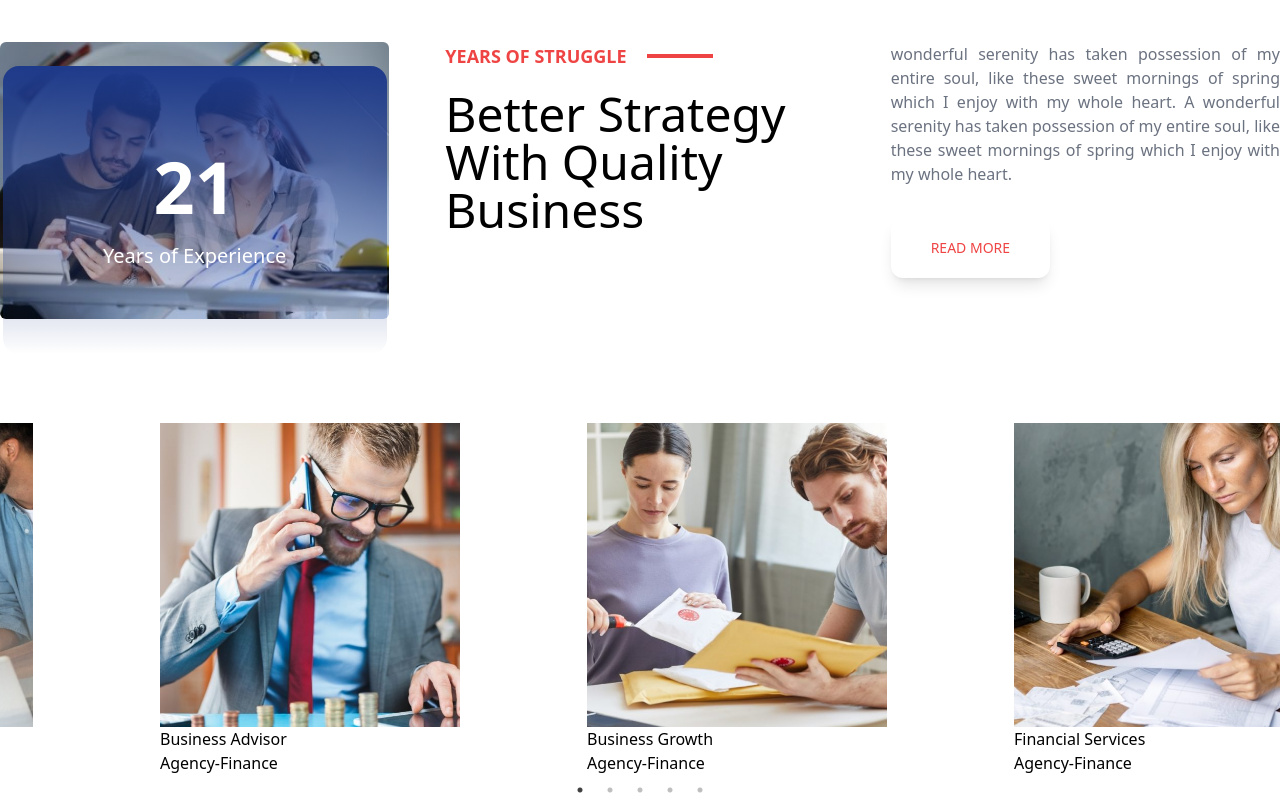
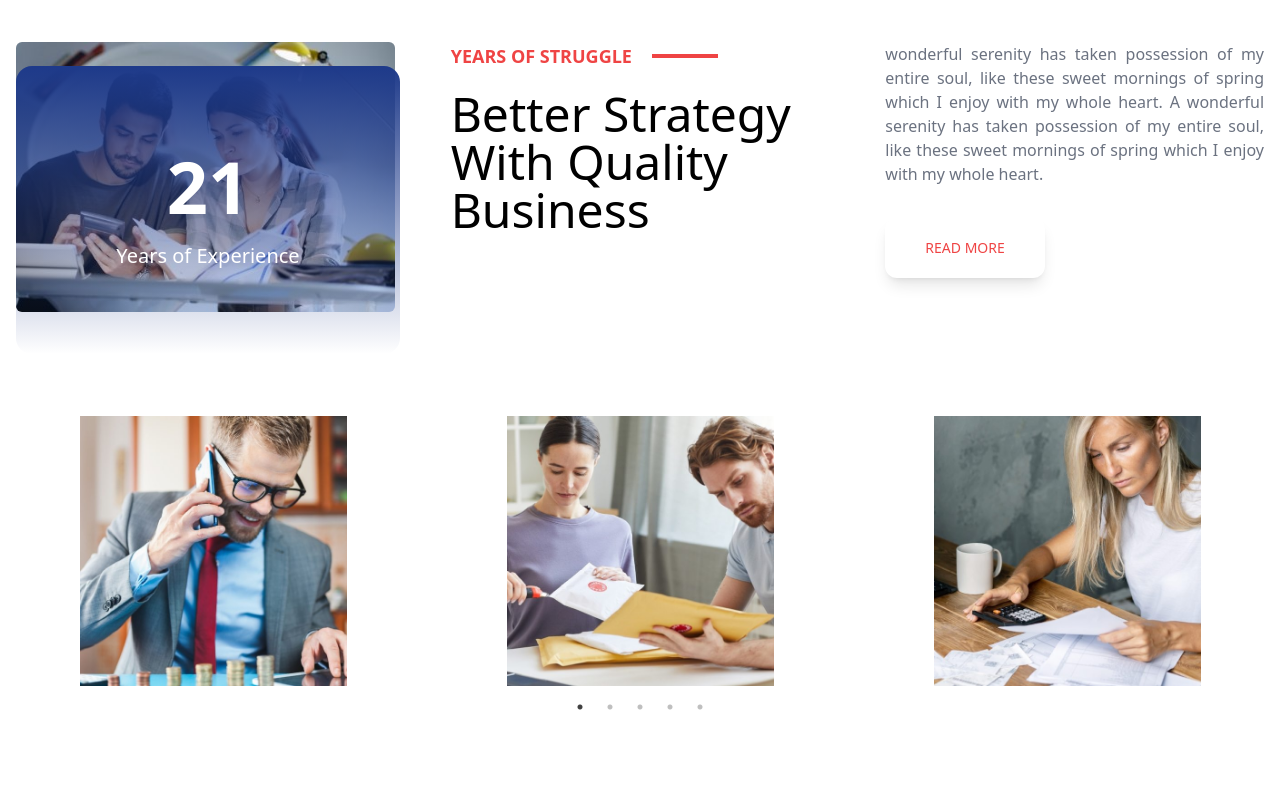
Before and after one commit to developer-abdulali/Phlox, a Next.js app: page / in a window 1280 px wide. Shown: the part 2298-3098 px from the top of the page. After the commit the page ends 3015 px from the top, so only its background shows below. Built offline with nearby package versions, Linux system fonts and the light colour scheme.

Commit message:
added changes

```diff
--- a/components/HaveDone/HaveDone.jsx
+++ b/components/HaveDone/HaveDone.jsx
@@ -158,15 +158,15 @@ const HaveDone = () => {
   ];
 
   return (
-    <div>
+    <div className="">
       <Slider {...settings}>
         {DataDoneCard.map((data) => (
-          <div key={data.id} className="mx-40">
-            <div className="image-container">
-              <Image src={data.image} width={300} height={50}/>
+          <div key={data.id} className="px-20 relative">
+            <div className="bg-cover">
+              <Image src={data.image} width={400} height={50}/>
             </div>
-            <h2>{data.title}</h2>
-            {data.text && <span>{data.text}</span>}
+            <h2 className="absolute top-72 ml-10 text-2xl text-white">{data.title}</h2>
+           <span className="absolute top-[330px] ml-10 text-white">{data.text}</span>
           </div>
         ))}
       </Slider>
--- a/components/HeroSection2/HeroSection2.jsx
+++ b/components/HeroSection2/HeroSection2.jsx
@@ -5,7 +5,7 @@ const HeroSection2 = () => {
     <div>
       <section className="">
         <div
-          className="max-w-screen-2xl mx-auto flex flex-col my-10 w-full space-y-6
+          className="max-w-screen-2xl mx-auto px-4 flex flex-col my-10 w-full space-y-6
         lg:py-16 lg:flex-row lg:items-center"
         >
           <div className="w-full flex gap-14">
```
Also changed, not shown: public/2000px-Andrew_Jackson_Signature.svg_.png (renamed from 2000px-Andrew_Jackson_Signature.svg_.png).
